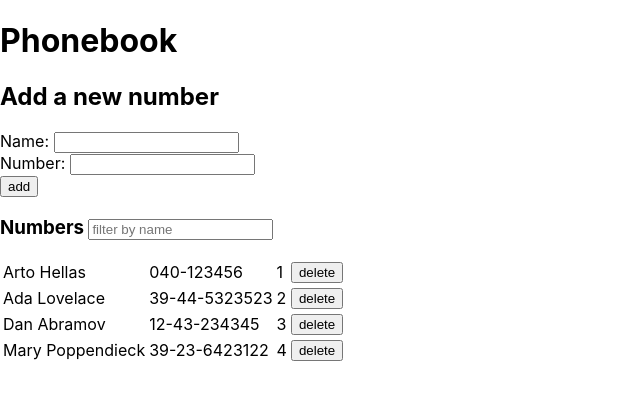
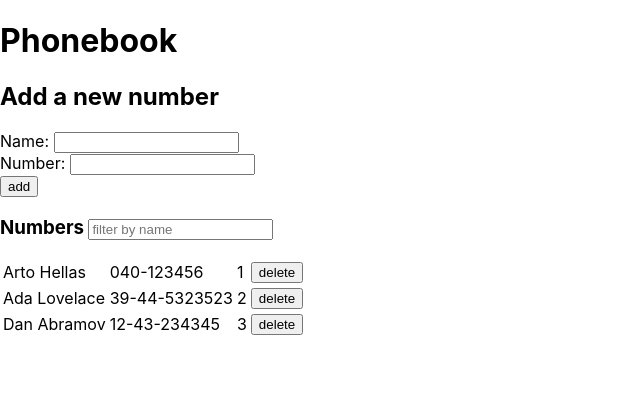
Before and after one commit to JouHouFin/HY_fullstack, a React (Create React App) app in the folder osa2/puhelinluettelo/: page / in a window 1280 px wide. Shown: the top 400 px of the page, without its empty margins (0-640 px from the left). Built offline with nearby package versions, Linux system fonts and the light colour scheme; data requests are answered from the project's data file.

Commit message:
checkpoint for 2.17: puhelinluettelo step9

```diff
--- a/osa2/puhelinluettelo/db.json
+++ b/osa2/puhelinluettelo/db.json
@@ -1,5 +1,5 @@
 {
-  "persons":[
+  "persons": [
     {
       "name": "Arto Hellas",
       "number": "040-123456",
@@ -14,11 +14,6 @@
       "name": "Dan Abramov",
       "number": "12-43-234345",
       "id": 3
-    },
-    {
-      "name": "Mary Poppendieck",
-      "number": "39-23-6423122",
-      "id": 4
     }
   ]
 }
--- a/osa2/puhelinluettelo/src/App.js
+++ b/osa2/puhelinluettelo/src/App.js
@@ -79,7 +79,6 @@ const App = () => {
   const deleteContact = event => {
     event.preventDefault()
     const personId = event.target.value
-    useEffect(() => {
     personUtils.deletePerson(personId)
       .then(response => {
         setPersons(persons.filter(person => person.id !== personId))
@@ -87,7 +86,7 @@ const App = () => {
         setNewNumber('b')
       })
 
-  },[])}
+  }
 
   const handleNameChange = (event) => {
     console.log("new name: ", event.target.value)
```
